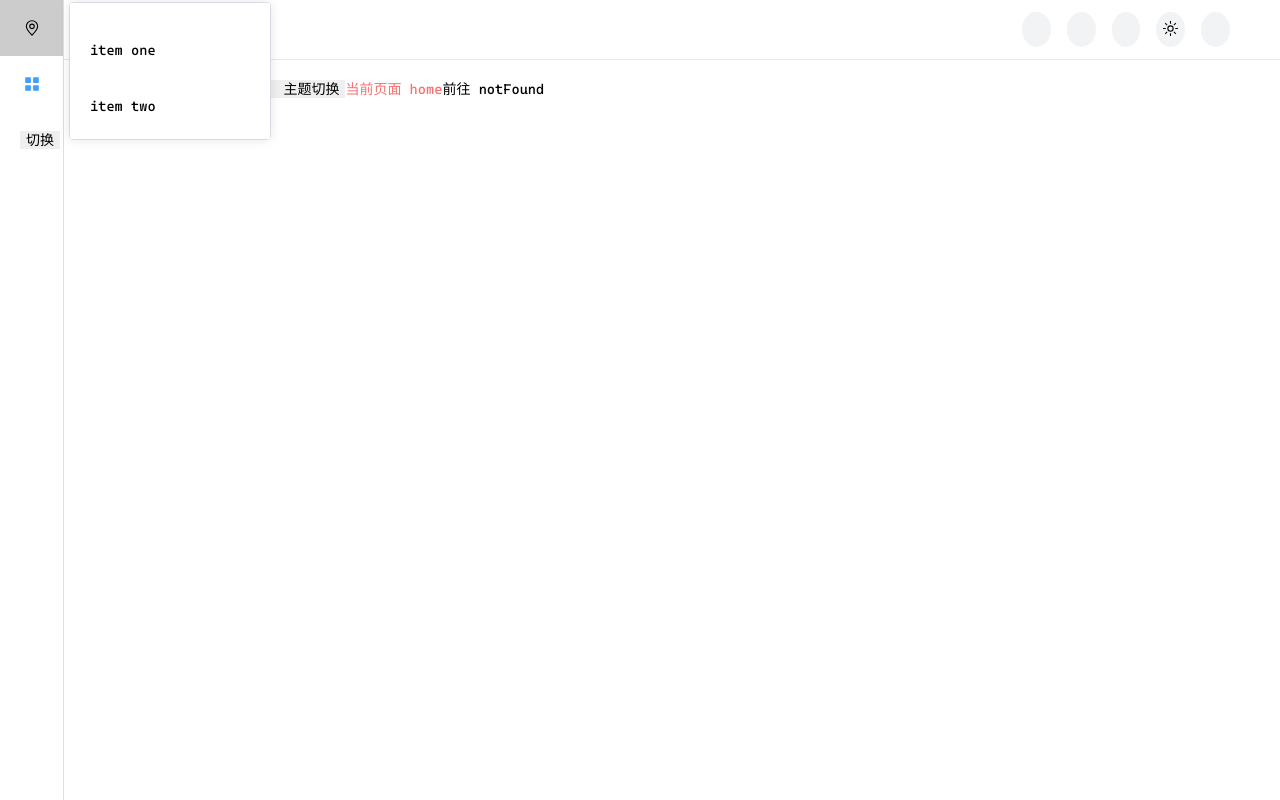
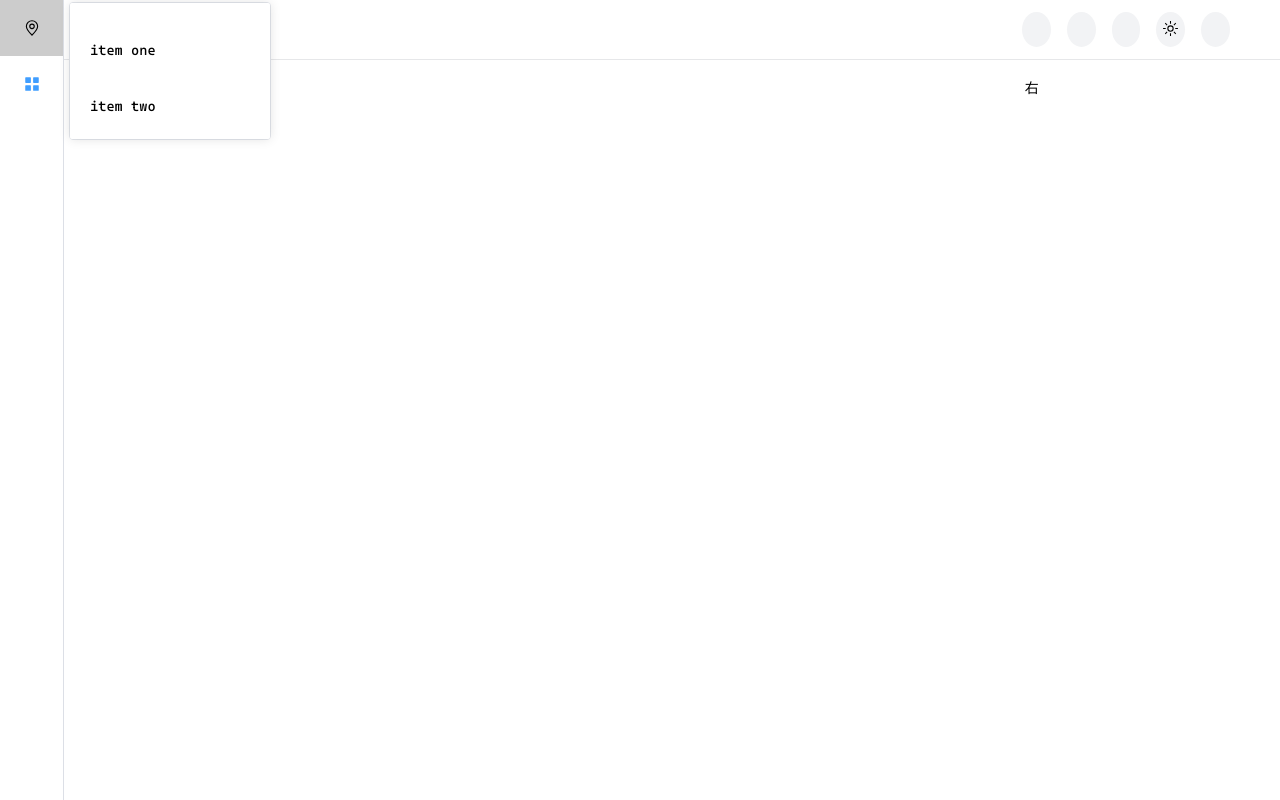
Before and after one commit to CodeGetters/studtworkFrond, a Vue app: page /dashboard in a window 1280 px wide. Built offline with nearby package versions, Linux system fonts and the light colour scheme; a web font is replaced by a local one.

Commit message:
chore: ♻️ adjust dashboard page style and login logic

```diff
--- a/src/core/api/index.ts
+++ b/src/core/api/index.ts
@@ -1,4 +1,3 @@
-/* eslint-disable @typescript-eslint/no-explicit-any */
 import axios from "axios";
 import type { AxiosInstance } from "axios";
 
--- a/src/layouts/base/AsideCom.vue
+++ b/src/layouts/base/AsideCom.vue
@@ -21,7 +21,7 @@ const setCollapse = (): void => {
     <el-aside width="auto" class="h100%">
       <el-menu
         default-active="2"
-        class="el-menu-vertical-demo h100%"
+        class="h100% relative"
         :text-color="asideColor"
         :collapse="asideCollapse"
         :background-color="asideBgc"
@@ -30,7 +30,7 @@ const setCollapse = (): void => {
         <el-sub-menu index="1">
           <template #title>
             <el-icon><location /></el-icon>
-            <span>Navigator One</span>
+            <span>分析看板</span>
           </template>
           <el-menu-item-group>
             <el-menu-item index="1-1">item one</el-menu-item>
@@ -41,15 +41,32 @@ const setCollapse = (): void => {
           <el-icon><icon-menu /></el-icon>
           <template #title>Navigator Two</template>
         </el-menu-item>
-        <el-menu-item>
-          <button @click="setCollapse">切换</button>
-        </el-menu-item>
+        <div absolute class="w100% top-96% flex justify-end">
+          <div
+            v-if="asideCollapse"
+            cursor-pointer
+            :style="`background-color: ${asideColor};`"
+            i-zondicons:align-left
+            @click="setCollapse"
+          />
+          <div
+            v-else
+            cursor-pointer
+            :style="`background-color: ${asideColor};`"
+            @click="setCollapse"
+            i-zondicons:align-right
+          />
+        </div>
       </el-menu>
     </el-aside>
   </div>
 </template>
 
 <style scoped lang="scss">
+.el-menu {
+  transition: all 0.3s ease;
+}
+
 :deep(.el-menu-item):hover {
   background-color: #d1e3fc;
 }
--- a/src/pages/auth/LoginPage.vue
+++ b/src/pages/auth/LoginPage.vue
@@ -104,6 +104,7 @@ const submitAccount = (formEl: FormInstance | undefined) => {
       type="submit"
       ref="submitButton"
       class="submitButton w100% lg:mt-30px xs:mt-40px h40px rounded-50px cursor-pointer text-#fff"
+      @click="router.push({ path: '/dashboard' })"
     >
       <span> Continue </span>
       <span style="display: none"> Please wait... </span>
--- a/src/pages/auth/RegisterPage.vue
+++ b/src/pages/auth/RegisterPage.vue
@@ -2,6 +2,9 @@
 import { reactive, ref } from "vue";
 import { toggleDark } from "@/core/utils/themeAnimation";
 import type { FormInstance, FormRules } from "element-plus";
+import { useRouter } from "vue-router";
+
+const router = useRouter();
 
 const registerForm = reactive({
   username: "",
@@ -63,7 +66,7 @@ const rules = reactive<FormRules<typeof registerForm>>({
       :model="registerForm"
       :rules="rules"
       status-icon
-      class="mt4% text-24px font-600"
+      class="mt2% text-24px font-600"
       label-position="top"
     >
       <el-form-item label="账号或用户名" class="form-item" prop="username">
@@ -89,12 +92,19 @@ const rules = reactive<FormRules<typeof registerForm>>({
           autocomplete="off"
         />
       </el-form-item>
+
+      <div class="w100% flex flex-row justify-between">
+        <router-link to="/sign-in" class="text-#A5AFBD text-14px">
+          已有账号，<span text="#4E7AF6">去登录</span>
+        </router-link>
+      </div>
       <!--from::end -->
       <el-form-item>
         <button
           type="submit"
           ref="submitButton"
           class="submitButton w100% mt-16px h40px rounded-50px cursor-pointer text-#fff"
+          @click="router.push({ path: '/dashboard' })"
         >
           <span> Continue </span>
           <span style="display: none"> Please wait... </span>
--- a/src/pages/main/DashboardPage.vue
+++ b/src/pages/main/DashboardPage.vue
@@ -1,35 +1,10 @@
-<script setup lang="ts">
-const { locale, t } = useI18n();
-import { useI18n } from "vue-i18n";
-import { toggleDark } from "@/core/utils/themeAnimation";
-import { asideTopLayout } from "@/core/helpers/config";
-import { useConfigStore } from "@/store/config";
-
-const configStore = useConfigStore();
-
-/**
- * @description 语言切换
- */
-const changeLang = () => {
-  locale.value === "zh" ? (locale.value = "en") : (locale.value = "zh");
-};
-
-const changeLayout = (): void => {
-  configStore.setDefaultConfigProperty(
-    "mainLayout.asideTop",
-    !asideTopLayout.value,
-  );
-};
-</script>
+<script setup lang="ts"></script>
 
 <template>
-  <div id="dashboardCom">
-    <button @click="changeLayout()">切换布局</button>
-    <span bg-red>{{ t("hello") }}</span>
-    <button @click="changeLang()">语言切换{{ locale }}</button>
-    <button @click="toggleDark">主题切换</button>
-    <span class="text-red">当前页面 home</span>
-    <router-link to="/404" text-black>前往 notFound</router-link>
+  <div id="dashboardCom" flex flex-row>
+    <!-- 1640 -->
+    <div class="main w78% mr2%">左</div>
+    <div class="aside w20%">右</div>
   </div>
 </template>
 
```
